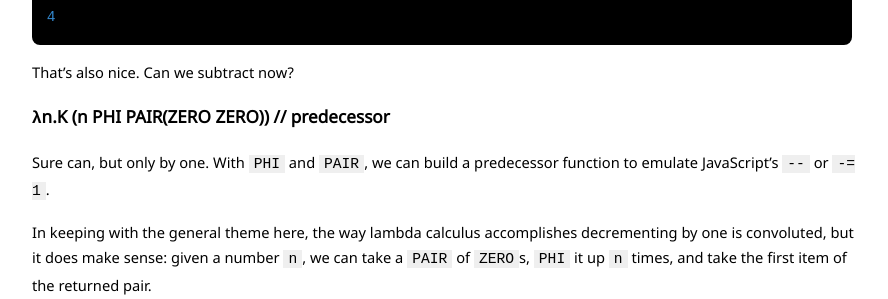
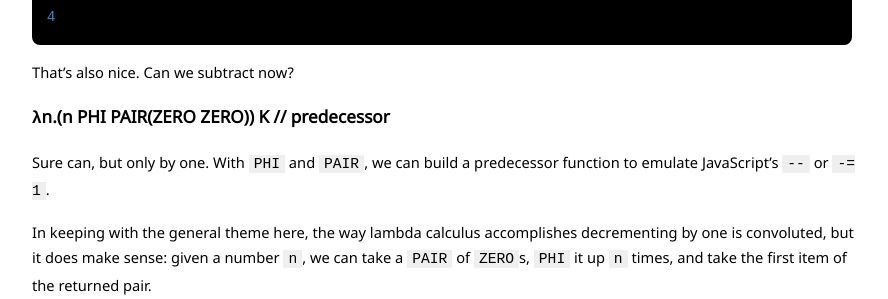
Before and after one commit to davidfloyd91/davidfloyd91.github.io, a Jekyll site: the page built from _posts/2019-08-11-lambda-calculus-functional-programming-starling-kestrel-4.markdown, in a window 1280 px wide and 900 px high, scrolled down 1996 px. Shown: the part 155-454 px from the top of the window, without its empty margins (192-1080 px from the left). Built offline with Jekyll 4.4.1, drawn with Linux system fonts in a browser that asks for light colours.

Commit message:
Fix another typo

```diff
--- a/_posts/2019-08-11-lambda-calculus-functional-programming-starling-kestrel-4.markdown
+++ b/_posts/2019-08-11-lambda-calculus-functional-programming-starling-kestrel-4.markdown
@@ -66,7 +66,7 @@ FOUR(f)(0)
 
 That's also nice. Can we subtract now?
 
-### λn.K (n PHI PAIR(ZERO ZERO)) // predecessor
+### λn.(n PHI PAIR(ZERO ZERO)) K // predecessor
 
 Sure can, but only by one. With `PHI` and `PAIR`, we can build a predecessor function to emulate JavaScript's `--` or `-= 1`.
 
```
